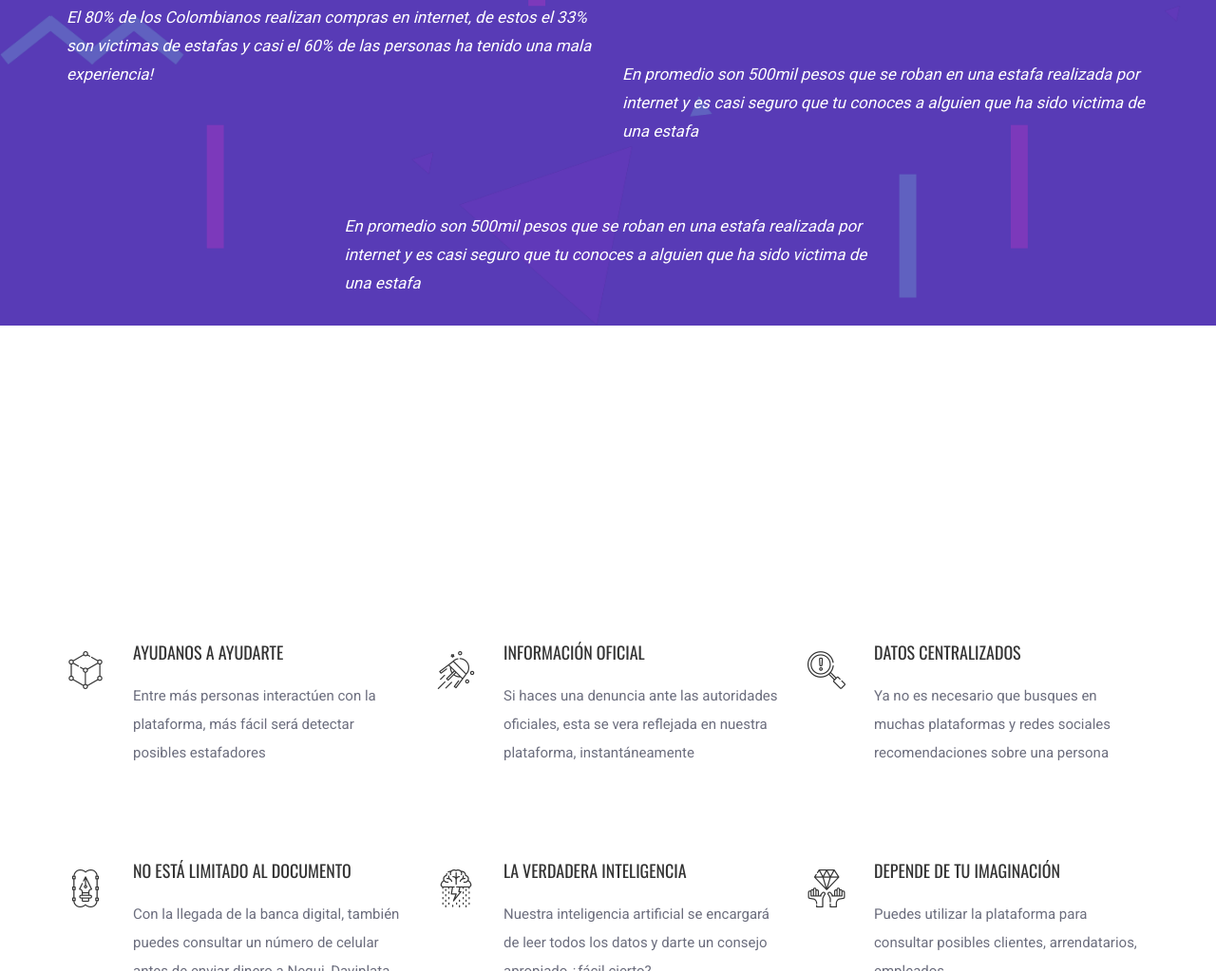
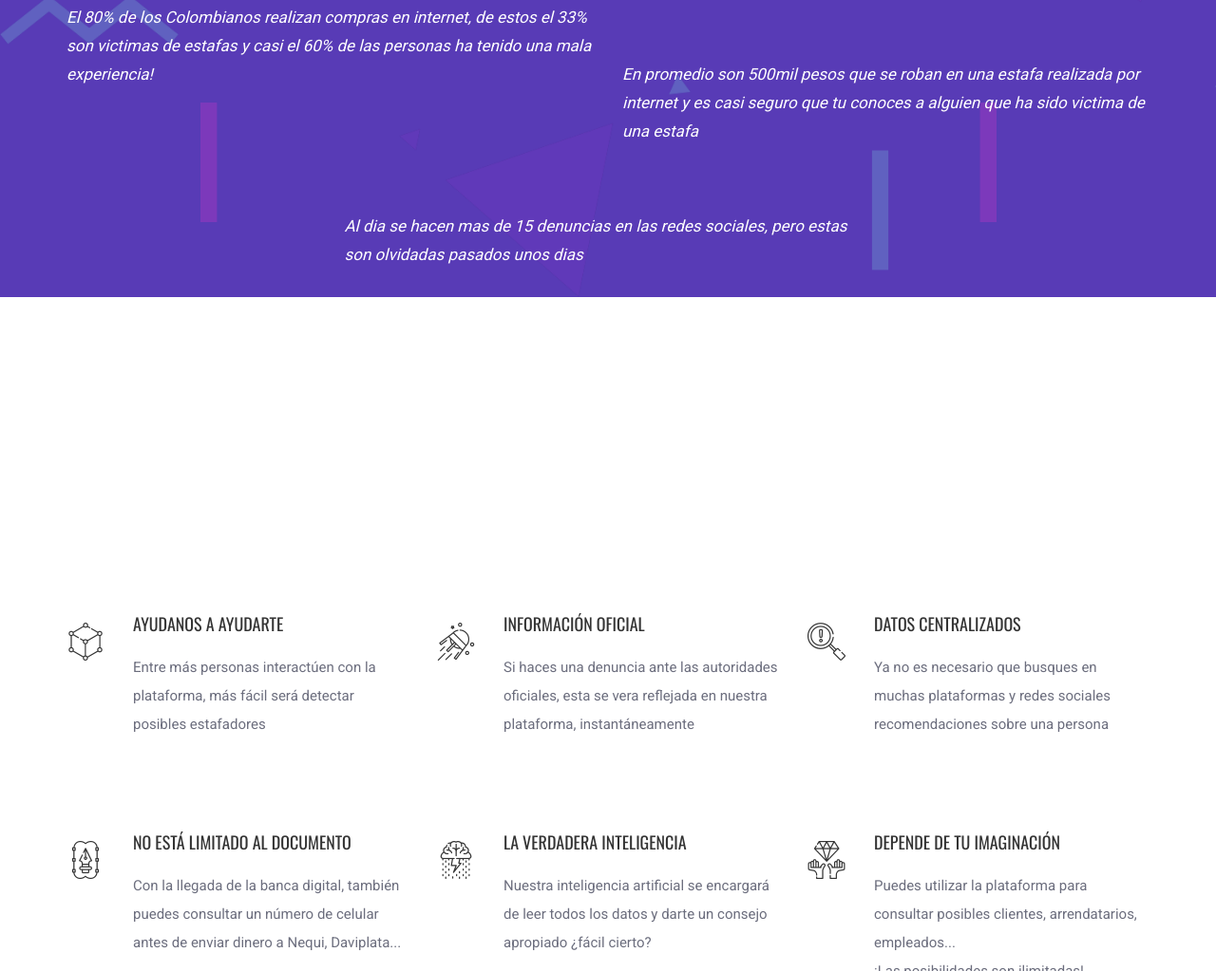
Before and after one commit to osmancadc/asegurate-page, a plain HTML site: page index.html in a window 1280 px wide. Shown: the part 1443-2466 px from the top of the page at 95% size. Drawn offline with nearby package versions, Linux system fonts and the light colour scheme.

Commit message:
New message in the benefits section

```diff
--- a/index.html
+++ b/index.html
@@ -137,8 +137,7 @@
 					</div>
 					<div class="col-md-6 center">
 						<br /><br /><br />
-						<p>En promedio son 500mil pesos que se roban en una estafa realizada por internet y es casi
-							seguro que tu conoces a alguien que ha sido victima de una estafa</p>
+						<p>Al dia se hacen mas de 15 denuncias en las redes sociales, pero estas son olvidadas pasados unos dias</p>
 					</div>
 				</div>
 				<!-- popup imagen - Puede cambiar por un video promocional -->
```
